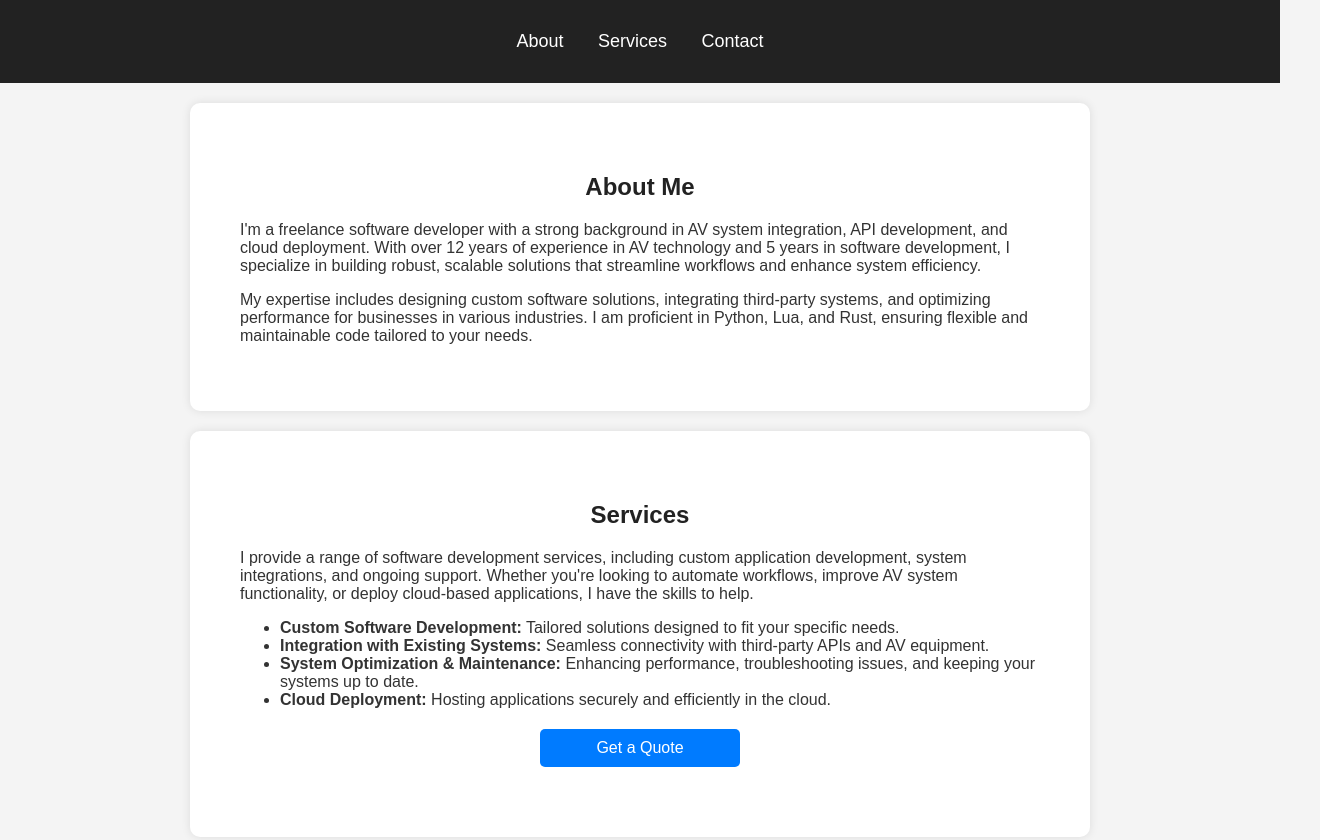
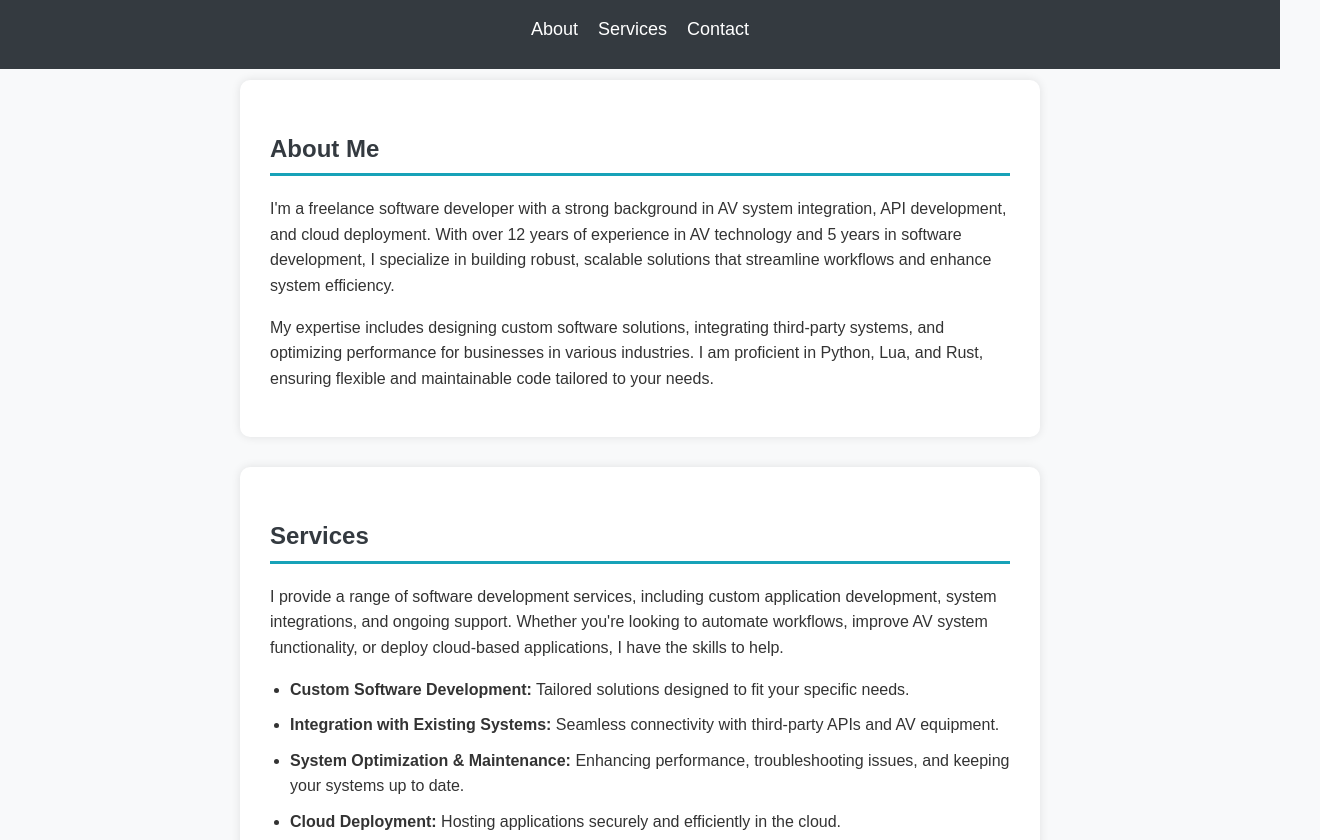
Before and after one commit to kcx1/kcx1.github.io, a plain HTML site: page index.html in a window 1280 px wide. Shown: the top 840 px of the page, 1320 px wide, since content can reach past the window. Drawn offline with nearby package versions, Linux system fonts and the light colour scheme.

Commit message:
Update style.css

```diff
--- a/style.css
+++ b/style.css
@@ -3,74 +3,108 @@ body {
     font-family: Arial, sans-serif;
     margin: 0;
     padding: 0;
-    background-color: #f4f4f4;
+    background-color: #f8f9fa;
     color: #333;
+    line-height: 1.6;
 }
 
-/* Header & Navigation */
+/* Header */
 header {
-    background: #222;
+    background: #343a40;
     color: white;
     padding: 15px 0;
     text-align: center;
+    position: fixed;
+    width: 100%;
+    top: 0;
+    left: 0;
+    z-index: 1000;
 }
 
 nav ul {
     list-style: none;
     padding: 0;
+    margin: 0;
+    display: flex;
+    justify-content: center;
+    gap: 20px;
 }
 
-nav ul li {
+.nav-item {
     display: inline;
-    margin: 0 15px;
 }
 
-nav ul li a {
+.nav-link {
     color: white;
     text-decoration: none;
     font-size: 18px;
+    transition: color 0.3s;
 }
 
-nav ul li a:hover {
-    text-decoration: underline;
+.nav-link:hover {
+    color: #17a2b8;
 }
 
-/* Sections */
+/* Main Content */
+main {
+    padding: 80px 20px 40px;
+    max-width: 800px;
+    margin: auto;
+}
+
 section {
-    padding: 50px;
-    max-width: 800px;
-    margin: 20px auto;
     background: white;
+    padding: 30px;
+    margin-bottom: 30px;
     border-radius: 10px;
     box-shadow: 0 0 10px rgba(0, 0, 0, 0.1);
 }
 
 h1 {
-    text-align: center;
-    color: #222;
+    color: #343a40;
+    border-bottom: 3px solid #17a2b8;
+    padding-bottom: 5px;
+    margin-bottom: 20px;
 }
 
-button {
-    display: block;
-    width: 200px;
-    margin: 20px auto;
-    padding: 10px;
-    background: #007BFF;
+p {
+    font-size: 16px;
+}
+
+ul {
+    padding-left: 20px;
+}
+
+li {
+    margin-bottom: 10px;
+}
+
+/* Get a Quote Button */
+button#quote-btn {
+    background: #17a2b8;
     color: white;
+    padding: 12px 20px;
+    font-size: 18px;
     border: none;
     border-radius: 5px;
     cursor: pointer;
-    font-size: 16px;
+    transition: background 0.3s;
+    display: block;
+    width: max-content;
+    margin: 20px auto 0;
 }
 
-button:hover {
-    background: #0056b3;
+button#quote-btn:hover {
+    background: #138496;
 }
 
 /* Footer */
 footer {
     text-align: center;
     padding: 20px;
-    background: #222;
+    background: #343a40;
     color: white;
+    position: relative;
+    bottom: 0;
+    width: 100%;
 }
```
